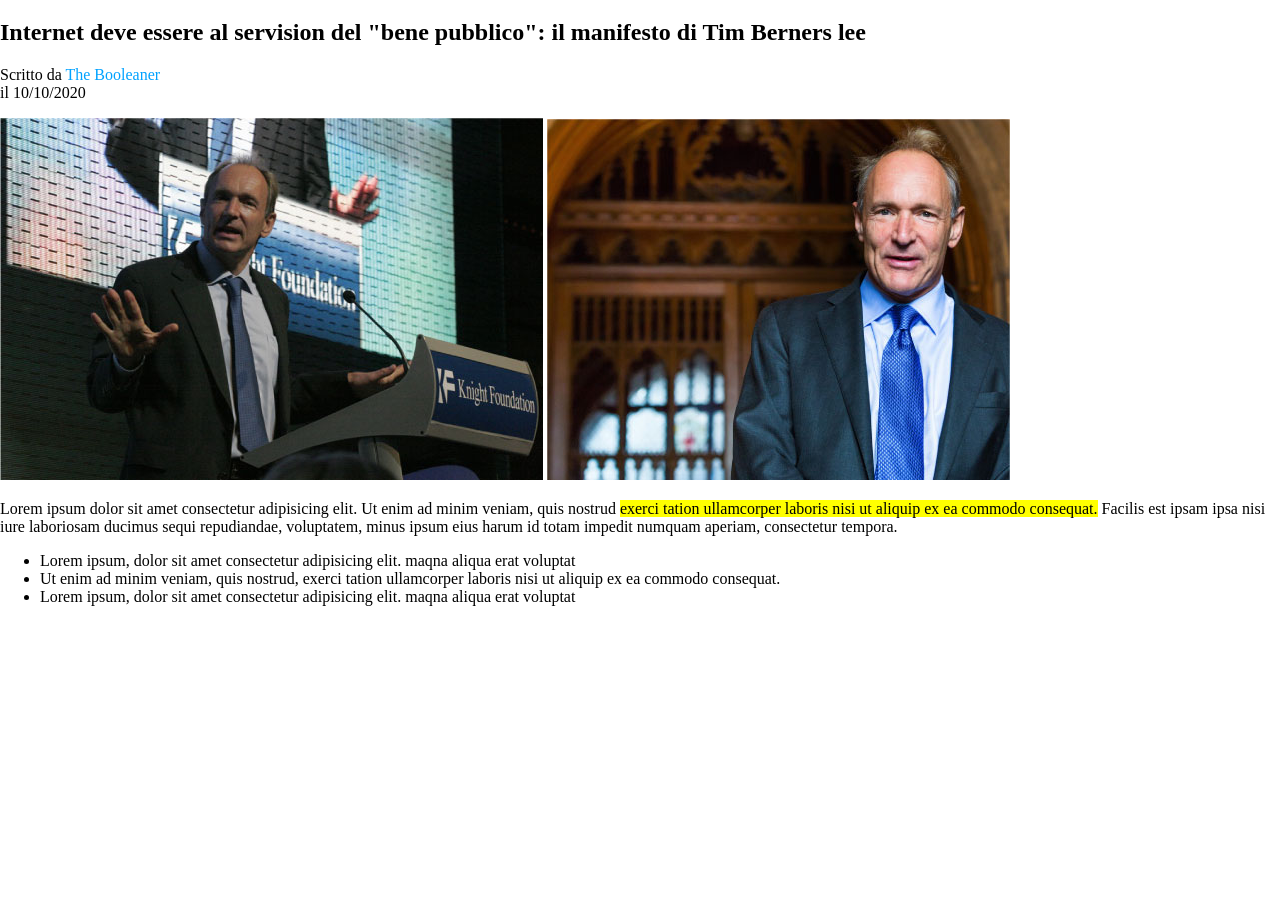
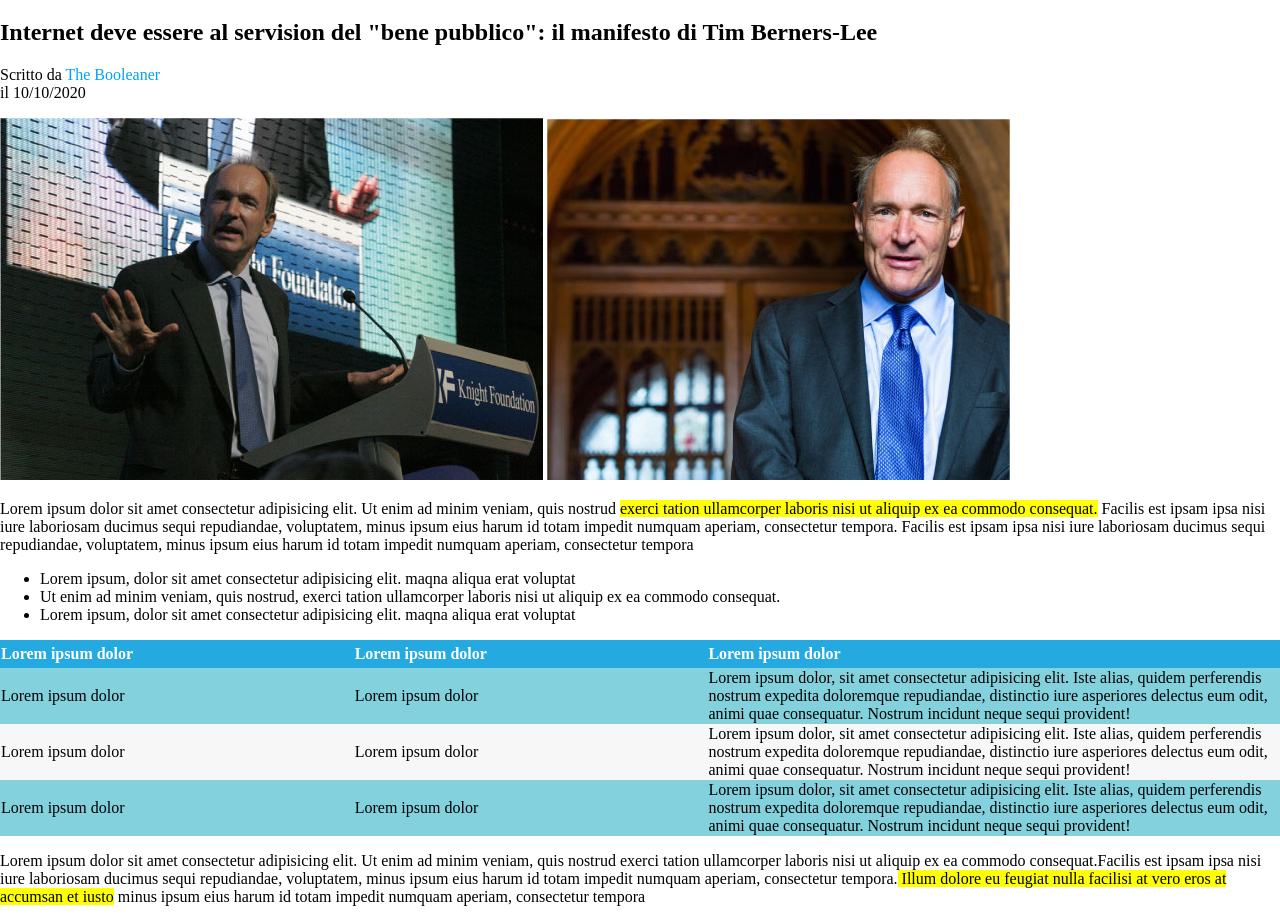
Before and after one commit to ritaurbani/html-css-booleaner, a plain HTML site: page index.html in a window 1280 px wide. Shown: the part 56-978 px from the top of the page. Before the commit the page ends 800 px from the top, so only its background shows below. Drawn offline with Linux system fonts and the light colour scheme.

Commit message:
feat: add table formatting (wip)

```diff
--- a/css/style.css
+++ b/css/style.css
@@ -24,3 +24,8 @@ body {
 .author {
     color: rgb(0, 162, 255)
 }
+
+.content{
+    word-wrap:break-word; /*old browsers*/
+    overflow-wrap:break-word;
+  }
--- a/index.html
+++ b/index.html
@@ -5,6 +5,35 @@
     <meta name="viewport" content="width=device-width, initial-scale=1.0">
     <title>TheBooleaner</title>
     <link rel="stylesheet" href="./css/style.css"/>
+
+    <style>
+        #customers {
+          border-collapse: collapse;
+          width: 100%;
+          text-wrap:normal;
+        }
+
+        #customers td {
+            height: 50px;
+            vertical-align: center;
+            width: 50px;
+        }
+
+
+         #customers tr:nth-child(even){background-color: #f7f7f7;}
+
+        #customers tr {
+          background-color: #82d1dd;
+        }
+
+        #customers th {
+          padding-top: 5px;
+          padding-bottom: 5px;
+          text-align: left;
+          background-color: #25a9e1;
+          color: white;
+        }
+        </style>
 
 </head>
 
@@ -17,15 +46,15 @@
     <!--/header-->
 
     <main>
-        <!--Title-Pics-Paragr Section-->
+        <!--Title-Pics-Par-List Section-->
         <section>
-            <h1>Internet deve essere al servision del "bene pubblico": il manifesto di Tim Berners lee</h1>
+            <h1>Internet deve essere al servision del "bene pubblico": il manifesto di Tim Berners-Lee</h1>
             <p>Scritto da <span class= "author">The Booleaner</span><br>
             il 10/10/2020</p>
             <img src="./img/tim-1.jpg" alt="pic">
             <img src="./img/tim-2.jpg" alt="pic2">
 
-            <p>Lorem ipsum dolor sit amet consectetur adipisicing elit. Ut enim ad minim veniam, quis nostrud <mark>exerci tation ullamcorper laboris nisi ut aliquip ex ea commodo consequat.</mark> Facilis est ipsam ipsa nisi iure laboriosam ducimus sequi repudiandae, voluptatem, minus ipsum eius harum id totam impedit numquam aperiam, consectetur tempora.</p>
+            <p>Lorem ipsum dolor sit amet consectetur adipisicing elit. Ut enim ad minim veniam, quis nostrud <mark>exerci tation ullamcorper laboris nisi ut aliquip ex ea commodo consequat.</mark> Facilis est ipsam ipsa nisi iure laboriosam ducimus sequi repudiandae, voluptatem, minus ipsum eius harum id totam impedit numquam aperiam, consectetur tempora. Facilis est ipsam ipsa nisi iure laboriosam ducimus sequi repudiandae, voluptatem, minus ipsum eius harum id totam impedit numquam aperiam, consectetur tempora</p>
 
             <ul>
                 <li>Lorem ipsum, dolor sit amet consectetur adipisicing elit. maqna aliqua erat voluptat</li>
@@ -34,14 +63,50 @@
             </ul>
 
         </section>
-        <!--Title-Pics-Paragr Section-->
+        <!--/Title-Pics-Par-List Section-->
 
         <!--table section-->
         <section>
 
+            <table id="customers">
+                <div class="content"></div>
+                <thead>
+                    <tr>
+                        <th>Lorem ipsum dolor</th>
+                        <th>Lorem ipsum dolor</th>
+                        <th>Lorem ipsum dolor</th>
+                    </tr>
+                </thead>
 
+                <tbody>
+                    <tr>
+                        <td>Lorem ipsum dolor</td>
+                        <td>Lorem ipsum dolor</td>
+                        <td>Lorem ipsum dolor, sit amet consectetur adipisicing elit. Iste alias, quidem perferendis nostrum expedita doloremque repudiandae, distinctio iure asperiores delectus eum odit, animi quae consequatur. Nostrum incidunt neque sequi provident!</td>
+                    </tr>
+
+                    <tr>
+                        <td>Lorem ipsum dolor</td>
+                        <td>Lorem ipsum dolor</td>
+                        <td>Lorem ipsum dolor, sit amet consectetur adipisicing elit. Iste alias, quidem perferendis nostrum expedita doloremque repudiandae, distinctio iure asperiores delectus eum odit, animi quae consequatur. Nostrum incidunt neque sequi provident!</td>
+                    </tr>
+                    <tr>
+                        <td>Lorem ipsum dolor</td>
+                        <td>Lorem ipsum dolor</td>
+                        <td>Lorem ipsum dolor, sit amet consectetur adipisicing elit. Iste alias, quidem perferendis nostrum expedita doloremque repudiandae, distinctio iure asperiores delectus eum odit, animi quae consequatur. Nostrum incidunt neque sequi provident!</td>
+                    </tr>
+                </tbody>
+            </table>
 
         </section>
+        <!--/table section-->
+
+        <!--last paragraph secion-->
+        <section>
+            <p>Lorem ipsum dolor sit amet consectetur adipisicing elit. Ut enim ad minim veniam, quis nostrud exerci tation ullamcorper laboris nisi ut aliquip ex ea commodo consequat.Facilis est ipsam ipsa nisi iure laboriosam ducimus sequi repudiandae, voluptatem, minus ipsum eius harum id totam impedit numquam aperiam, consectetur tempora.<mark> Illum dolore eu feugiat nulla facilisi at vero eros at accumsan et iusto</mark> minus ipsum eius harum id totam impedit numquam aperiam, consectetur tempora</p>
+
+        </section>
+        <!--/last paragraph secion-->
 
     </main>
 
```
